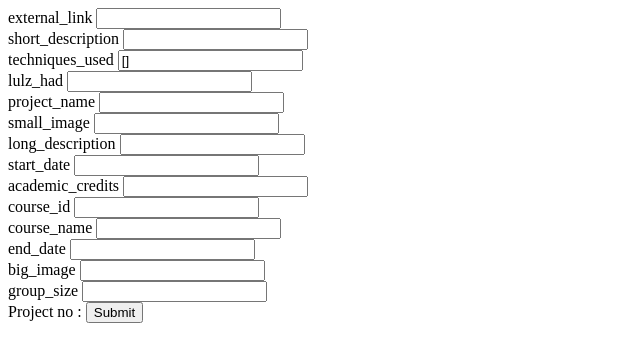
After one commit to denfarligaslangen/portfolio, a Flask app: page /admin/addit in a window 1280 px wide. The commit adds this page. Shown: the top 362 px of the page, without its empty margins (0-640 px from the left). Run offline with Flask 2, Linux system fonts and the light colour scheme.

Commit message:
skrivit klart en temporär dokumentation. nästan färdigställt adminsida. add_project kvar att fixa

```diff
--- a/data.json
+++ b/data.json
@@ -1,81 +1,60 @@
 [
   {
-    "start_date": "2009-09-05",
-    "short_description": "no",
-    "course_name": "OK\u00c4NT",
-    "long_description": "no no no",
-    "group_size": 2,
-    "academic_credits": "WUT?",
-    "lulz_had": "many",
-    "external_link": "YY",
-    "small_image": "X",
-    "techniques_used": [
-      "python"
-    ],
-    "project_name": "python data-module test script",
-    "course_id": "TDP003",
-    "end_date": "2009-09-06",
-    "project_no": 1,
-    "big_image": "XXX"
-  },
-  {
-    "start_date": "2009-09-07",
-    "short_description": "no",
-    "course_name": "OK\u00c4NT",
-    "long_description": "no no no",
-    "group_size": 4,
-    "academic_credits": "WUT?",
-    "lulz_had": "few",
-    "external_link": "YY",
-    "small_image": "X",
     "techniques_used": [
       "c++",
       "csv",
       "python"
     ],
+    "course_id": "TDP003",
+    "academic_credits": "WUT?",
+    "small_image": "X",
+    "project_no": 3,
     "project_name": "NEJ",
-    "course_id": "TDP003",
+    "short_description": "no",
+    "long_description": "no no no",
+    "external_link": "YY",
+    "lulz_had": "few",
     "end_date": "2009-09-08",
-    "project_no": 3,
-    "big_image": "XXX"
+    "course_name": "OK\u00c4NT",
+    "group_size": 4,
+    "big_image": "XXX",
+    "start_date": "2009-09-07"
   },
   {
-    "start_date": "2009-09-08",
-    "short_description": "no",
-    "course_name": "OK\u00c4NT",
-    "long_description": "no no no",
-    "group_size": 6,
-    "academic_credits": "WUT?",
-    "lulz_had": "medium",
-    "external_link": "YY",
-    "small_image": "X",
     "techniques_used": [
       "ada",
       "python"
     ],
+    "course_id": "TDP003",
+    "academic_credits": "WUT?",
+    "small_image": "X",
+    "project_no": 2,
     "project_name": "2007",
-    "course_id": "TDP003",
+    "short_description": "no",
+    "long_description": "no no no",
+    "external_link": "YY",
+    "lulz_had": "medium",
     "end_date": "2009-09-09",
-    "project_no": 2,
-    "big_image": "XXX"
+    "course_name": "OK\u00c4NT",
+    "group_size": 6,
+    "big_image": "XXX",
+    "start_date": "2009-09-08"
   },
   {
-    "start_date": "2009-09-06",
+    "techniques_used": [],
+    "course_id": " \"",
+    "academic_credits": "WUT?",
+    "small_image": "X",
+    "project_no": 4,
+    "project_name": ",",
     "short_description": "no",
+    "long_description": "no no no",
+    "external_link": "YY",
+    "lulz_had": "over 9000",
+    "end_date": "2009-09-07",
     "course_name": "HOHO",
-    "long_description": "no no no",
     "group_size": 8,
-    "academic_credits": "WUT?",
-    "lulz_had": "over 9000",
-    "external_link": "YY",
-    "small_image": "X",
-    "techniques_used": [
-
-    ],
-    "project_name": ",",
-    "course_id": " \"",
-    "end_date": "2009-09-07",
-    "project_no": 4,
-    "big_image": "XXX"
+    "big_image": "XXX",
+    "start_date": "2009-09-06"
   }
 ]
--- a/data.py
+++ b/data.py
@@ -19,7 +19,11 @@ def add_project(db, file_name, project):
     project_id_list = []
     for i in range(len(db)):
         project_id_list.append(db[i]['project_no'])
-    new_project_id = max(project_id_list) + 1
+
+    if len(project_id_list) != 0:
+        new_project_id = max(project_id_list) + 1
+    else:
+        new_project_id = 1
 
     project['project_no'] = new_project_id
     db.append(project)
--- /dev/null
+++ b/empty_project.json
@@ -0,0 +1,18 @@
+{
+    "external_link": "",
+    "short_description": "",
+    "techniques_used": [
+    ],
+    "lulz_had": "",
+    "project_name": "",
+    "small_image": "",
+    "long_description": "",
+    "start_date": "",
+    "academic_credits": "",
+    "course_id": "",
+    "course_name": "",
+    "end_date": "",
+    "project_no": "",
+    "big_image": "",
+    "group_size": ""
+  }
--- a/server.py
+++ b/server.py
@@ -28,8 +28,8 @@ def root():
 
 @app.route('/list', methods=['GET', 'POST'])
 def mylist():
-    database = data.load("data.json")
-    tech_list = data.get_techniques(database)
+    db = data.load("data.json")
+    tech_list = data.get_techniques(db)
     search_text = None
     field_list = []
     checked_tech_list = []
@@ -40,12 +40,12 @@ def mylist():
         key_number = 0
         tech_number = 0
 
-        for key in database[0].keys():
+        for key in db[0].keys():
             key_number += 1
             try:
                 field_list.append(flask.request.form['field_'+key])
             except:
-                if key_number == len(database[0]) and field_list == []:
+                if key_number == len(db[0]) and field_list == []:
                     field_list = None
                 print("except herk")
 
@@ -75,16 +75,16 @@ def mylist():
         except:
             print("except2")
 
-        result = data.search(db=database, sort_by=sort_by_field, sort_order=sort_o, search=search_text, techniques=checked_tech_list, search_fields=field_list)
+        result = data.search(db=db, sort_by=sort_by_field, sort_order=sort_o, search=search_text, techniques=checked_tech_list, search_fields=field_list)
 
     else:
-        result = data.search(db=database)
+        result = data.search(db=db)
 
     if search_text == None: search_text = ""
 
     template_file = "list.jinja"
     template = env.get_template( template_file )
-    templateVars = { "result" : result, "db" : database, "search_text" : search_text, "techs": tech_list, "checked_fields": field_list, "checked_techs": checked_tech_list }
+    templateVars = { "result" : result, "db" : db, "search_text" : search_text, "techs": tech_list, "checked_fields": field_list, "checked_techs": checked_tech_list }
 
     logging.info('Searched for: '+search_text)
 
@@ -112,15 +112,70 @@ def project(projectID):
 
     return template.render( templateVars )
 
-@app.route('/admin')
+@app.route('/admin', methods=['GET', 'POST'])
 def admin():
     db = data.load("data.json")
+    is_logged_in = False
+    user = ""
+    passwd = ""
+    if flask.request.method == 'POST':
+        user = flask.request.form['user_name']
+        passwd = flask.request.form['passwd']
+        remove = flask.request.form['remove']
+
+        if user == 'admin' and passwd == 'h':
+            is_logged_in = True
+
+        if remove.isdigit() and is_logged_in:
+            db = data.remove_project(db,'data.json',int(remove))
 
     template_file = "admin.jinja"
     template = env.get_template( template_file )
-    templateVars = {  }
+    templateVars = { 'db':db, 'is_logged_in': is_logged_in, 'user_name': user, 'passwd': passwd }
 
     return template.render( templateVars )
 
+@app.route('/admin/addit', methods=['GET', 'POST'])
+def addit():
+    db = data.load("data.json")
+    project = data.load('empty_project.json')
+
+    is_logged_in = False
+    user = ""
+    passwd = ""
+
+    if flask.request.method == 'POST':
+        user = flask.request.form['user_name']
+        passwd = flask.request.form['passwd']
+        edit = flask.request.form['edit']
+
+        try:
+            for key in project.keys():
+                if key == 'group_size' or key == 'project_no':
+                    project[key] = int(flask.request.form[key])
+                elif key == 'techniques_used':
+                    project[key] = [s.strip("' ") for s in flask.request.form[key][1:-1].split(',')]
+                else:
+                    project[key] = flask.request.form[key]
+                print(project[key])
+
+            if edit == "":
+                db = data.add_project(db,'data.json',project)
+            else:
+                db = data.edit_project(db,'data.json',int(flask.request.form['project_no']),project)
+        except:
+            print('except edit')
+
+        if user == 'admin' and passwd == 'h':
+            is_logged_in = True
+
+        if edit.isdigit() and is_logged_in:
+            project = data.get_project(db,int(edit))
+
+    template_file = "addit.jinja"
+    template = env.get_template( template_file )
+    templateVars = { 'db':db, 'is_logged_in': is_logged_in, 'user_name': user, 'passwd': passwd, 'project': project }
+
+    return template.render( templateVars )
 if __name__ == '__main__':
     app.run()
--- /dev/null
+++ b/template/addit.jinja
@@ -0,0 +1,23 @@
+<!DOCTYPE html>
+<html>
+  <head>
+    <title>Simthebl Portfolio</title>
+    <metacharset="UTF-8">
+  </head>
+  <body>
+    <form name="projectform" action="addit" method="POST">
+   {% for key in project.keys() %}
+   {% if key == 'project_no' %}
+   <input type="hidden" name="{{ key }}" value="{{ project[key] }}"></input>
+   {% else %}
+   {{ key }} <input name="{{ key }}" value="{{ project[key] }}"></input><br>
+   {% endif %}
+   {% endfor %}
+   <input type="hidden" name="user_name" value="{{ user_name }}">
+   <input type="hidden" name="passwd" value="{{ passwd }}">
+   <input type="hidden" name="edit" value="{{ project.project_no }}">
+   Project no : {{ project.project_no }}
+   <input type="submit" value="Submit">
+   </form>
+  </body>
+</html>
--- a/template/project.jinja
+++ b/template/project.jinja
@@ -1,7 +1,7 @@
 <!DOCTYPE html>
 <html>
   <head>
-    <title>Handfkjsfg</title>
+    <title>Simthebl Portfolio</title>
     <metacharset="UTF-8">
   </head>
   <body>
--- a/template/techniques.jinja
+++ b/template/techniques.jinja
@@ -1,7 +1,7 @@
 <!DOCTYPE html>
 <html>
   <head>
-    <title>techniques</title>
+    <title>Simthebl Portfolio</title>
     <metacharset="UTF-8">
   </head>
   <body>
```
Also changed, not shown: template/admin.jinja (added, +36 -0 lines), template/root.jinja (+6 -6 lines), 3 other files.
